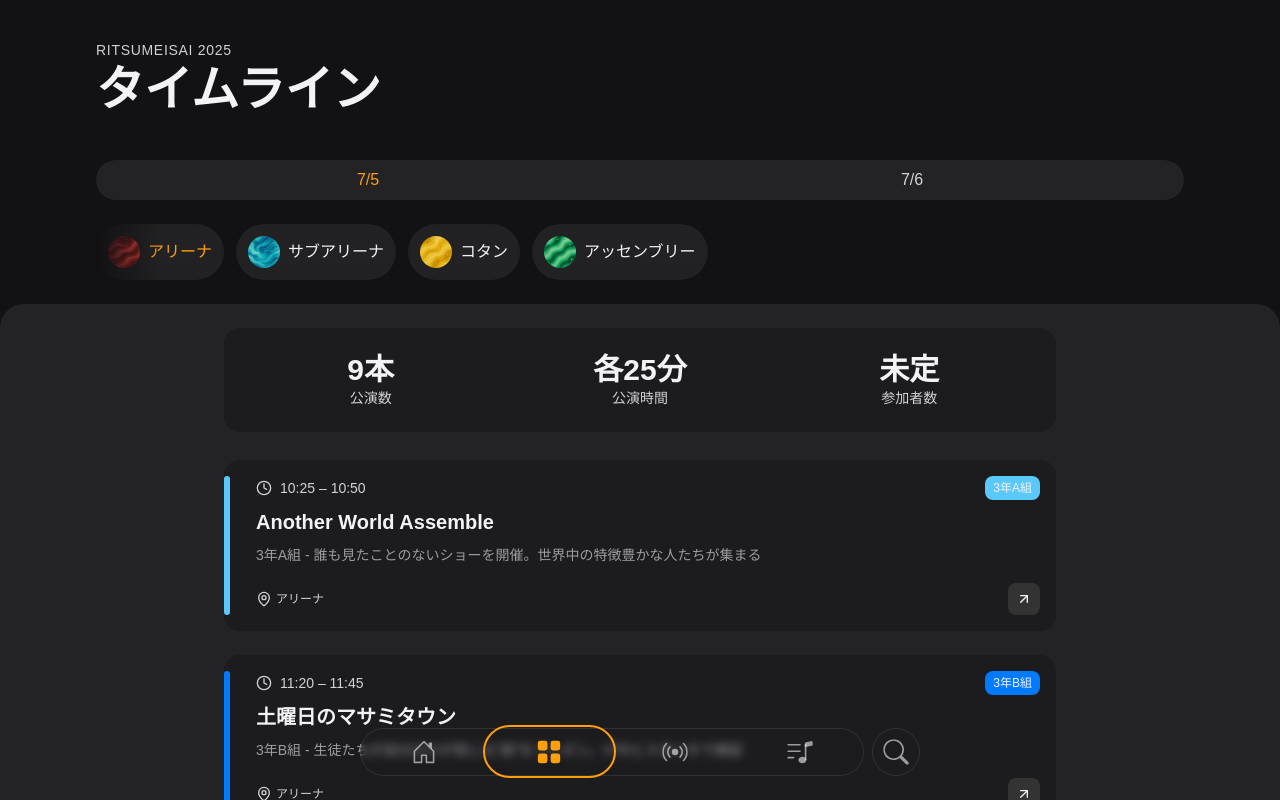
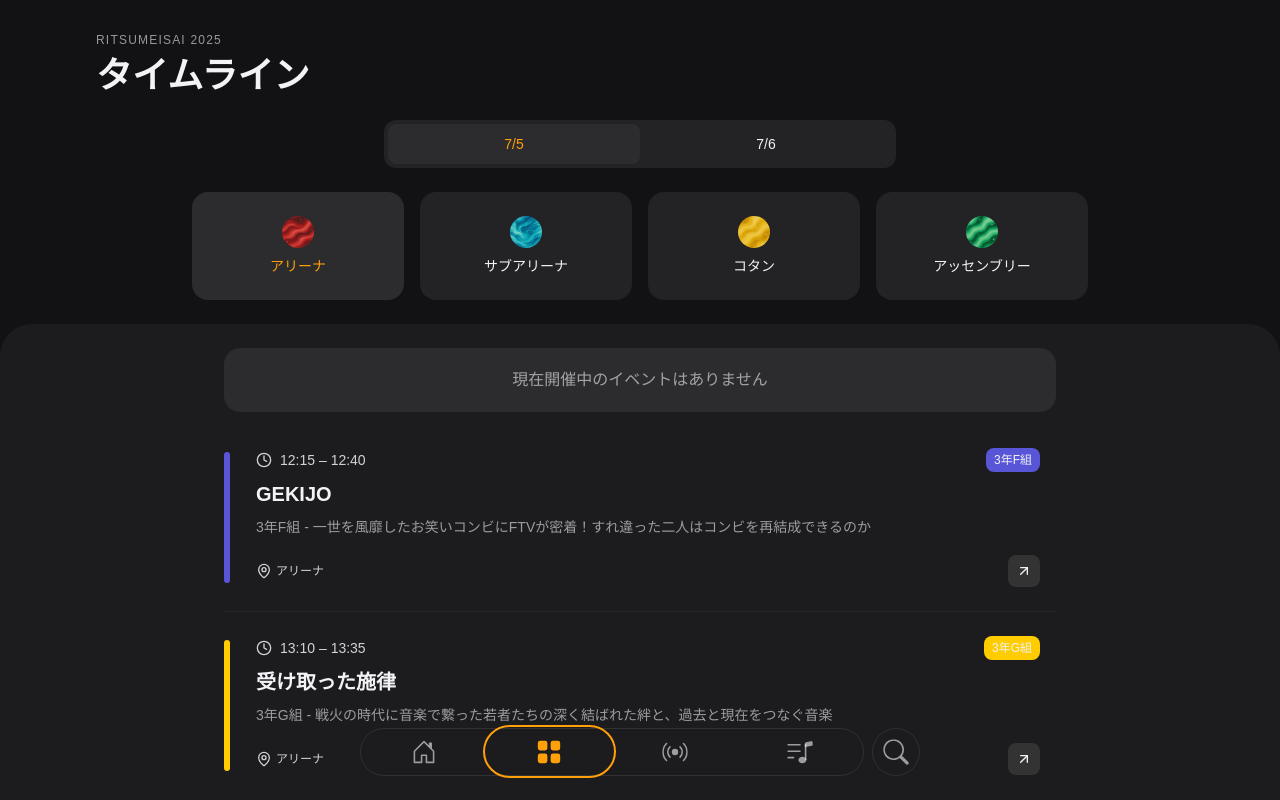
Before and after one commit to Rei2718/2025_ritsumeisai_v2.0, a Next.js app: page / in a window 1280 px wide. Both pictures are taken after a click on the tab 549 px from the left and 751 px from the top of the page. Shown: the top 800 px of the page. Built offline with nearby package versions, Linux system fonts and the light colour scheme; a web font is replaced by a local one.

Commit message:
6.30.5.25

```diff
--- a/components/timeline/Timeline.tsx
+++ b/components/timeline/Timeline.tsx
@@ -1,13 +1,12 @@
-"use client"
+"use client";
 
 import React, { useState, useMemo } from "react";
 import { motion, AnimatePresence } from "motion/react";
-import { TabDataTypes } from "@/components/timeline/types";
+import Image from "next/image";
+import { TabDataTypes, isEntryActive } from "@/components/timeline/types";
 import { TimelineData } from "@/components/timeline/TimelineData";
-import { TabButton } from "@/components/timeline/TabButton";
-import { StatsCard } from "@/components/timeline/StatsCard";
 import { TimelineEntry } from "@/components/timeline/TimelineEntry";
-import { dateOptions, DateOption } from "@/components/timeline/constants";
+import { dateOptions, DateOption, profileImages } from "@/components/timeline/constants";
 
 interface TimelineProps {
   data?: TabDataTypes[];
@@ -31,111 +30,237 @@ export const Timeline: React.FC<TimelineProps> = () => {
     [activeTab, filteredData]
   );
 
+  const activeEntries = useMemo(
+    () => currentTab.entries.filter((entry) => isEntryActive(entry)),
+    [currentTab.entries]
+  );
+
   return (
     <motion.div
-      className="overflow-hidden bg-[var(--bg-primary)]"
-      initial={{ opacity: 0, y: 20 }}
-      animate={{ opacity: 1, y: 0, transition: { duration: 0.5 } }}
-      exit={{ opacity: 0, y: -10, transition: { duration: 0.5 } }}
+      className="min-h-screen bg-[var(--bg-primary)]"
+      initial={{ opacity: 0 }}
+      animate={{ opacity: 1, transition: { duration: 0.3 } }}
     >
-      <section aria-labelledby="timeline-heading" className="w-full">
-        <div className="max-w-6xl mx-auto text-left px-4 md:px-6 lg:px-8">
+      {/* ヘッダーセクション */}
+      <section className="w-full">
+        <div className="max-w-6xl mx-auto px-4 md:px-6 lg:px-8">
+          {/* タイトルセクション */}
           <motion.div
-            className="py-10"
-            initial={{ opacity: 0, y: 20 }}
-            animate={{ opacity: 1, y: 0, transition: { duration: 0.5 } }}
-            exit={{ opacity: 0, y: -10, transition: { duration: 0.5 } }}
+            className="pt-8 pb-6"
+            initial={{ opacity: 0, y: 10 }}
+            animate={{ opacity: 1, y: 0, transition: { duration: 0.4, ease: "easeOut" } }}
           >
-            <span className="text-xs md:text-sm uppercase tracking-wider text-[var(--text-secondary)] block">
+            <span className="text-xs tracking-widest text-[var(--text-tertiary)] block mb-2">
               RITSUMEISAI 2025
             </span>
-            <h2 id="timeline-heading" className="text-3xl md:text-4xl lg:text-5xl font-bold text-[var(--text-primary)] leading-tight">
+            <h1 className="text-3xl md:text-4xl font-bold text-[var(--text-primary)]">
               タイムライン
-            </h2>
+            </h1>
           </motion.div>
 
-          {/* 日付スイッチャー */}
-          <div className="w-full flex bg-[var(--surface-secondary)] rounded-full overflow-hidden mb-6">
+          {/* 日付セグメントコントロール */}
+          <motion.div
+            className="relative mb-6 flex justify-center w-full"
+            initial={{ opacity: 0, y: 10 }}
+            animate={{ opacity: 1, y: 0, transition: { duration: 0.4, delay: 0.1, ease: "easeOut" } }}
+          >
+            <div className="w-full max-w-lg">
+              <div className="relative grid grid-cols-2 bg-[var(--surface-secondary)] rounded-xl p-1 w-full">
+                {/* 選択インジケーター */}
+                <motion.div
+                  className="absolute inset-y-1 w-[calc(50%-4px)] bg-[var(--bg-tertiary)] rounded-lg"
+                  initial={false}
+                  animate={{
+                    x: selectedDate === dateOptions[0] ? 4 : "calc(100% + 4px)",
+                  }}
+                  transition={{ type: "spring", stiffness: 500, damping: 35 }}
+                  style={{ zIndex: 1 }}
+                />
+                {/* 日付ボタン */}
                 {dateOptions.map((date) => (
                   <button
                     key={date}
                     onClick={() => setSelectedDate(date)}
-                className={`flex-1 py-2 text-center transition ${
+                    className={`relative z-10 py-2.5 text-center font-medium text-sm transition-colors duration-200 flex-1 ${
                       selectedDate === date
                             ? "text-[var(--brand-primary)]"
-                    : "text-[var(--text-secondary)]"
+                            : "text-[var(--text-primary)]"}
                     }`}
+                    style={{ minWidth: 0 }}
                   >
                     {date}
                   </button>
                 ))}
               </div>
+            </div>
+          </motion.div>
 
-          {/* ナビゲーションタブ */}
-          <nav role="tablist" aria-label="Event locations" className="relative">
-            <div className="overflow-x-auto scrollbar-hide mb-6">
-              <motion.ul
-                className="flex snap-x snap-mandatory"
-                initial={{ x: -50 }}
-                animate={{ x: 0, transition: { duration: 0.6 } }}
-                exit={{ x: -50, transition: { duration: 0.6 } }}
+          {/* タブナビゲーション */}
+          <motion.nav
+            role="tablist"
+            aria-label="会場選択"
+            initial={{ opacity: 0, y: 10 }}
+            animate={{ opacity: 1, y: 0, transition: { duration: 0.4, delay: 0.2, ease: "easeOut" } }}
+            className="w-full my-6"
+          >
+            <div className="w-full max-w-4xl mx-auto">
+              <motion.div className="w-full">
+                <div
+                  className="
+                    grid
+                    grid-cols-2
+                    md:grid-cols-4
+                    gap-4
+                    w-full
+                  "
                 >
                   {filteredData.map((tab, idx) => (
-                  <TabButton
+                    <motion.button
                       key={tab.id}
-                    tab={tab}
-                    isActive={activeTab === tab.id}
+                      role="tab"
+                      aria-selected={activeTab === tab.id}
+                      aria-controls={`panel-${tab.id}`}
+                      id={`tab-${tab.id}`}
                       onClick={() => setActiveTab(tab.id)}
-                    index={idx}
+                      initial={{ opacity: 0, scale: 0.95 }}
+                      animate={{
+                        opacity: 1,
+                        scale: 1,
+                        transition: {
+                          duration: 0.3,
+                          delay: 0.3 + idx * 0.05,
+                          ease: "easeOut"
+                        }
+                      }}
+                      whileTap={{ scale: 0.97 }}
+                      className={`relative group w-full h-full flex flex-col items-center justify-center
+                        rounded-2xl px-2 py-6 transition-all duration-200
+                        ${
+                          activeTab === tab.id
+                            ? "bg-[var(--bg-tertiary)]"
+                            : "bg-[var(--surface-secondary)] hover:bg-[var(--surface-hover)]"
+                        }`}
+                      style={{
+                        minHeight: "92px",
+                      }}
+                    >
+                      {/* アクティブインジケーター */}
+                      {activeTab === tab.id && (
+                        <motion.div
+                          layoutId="activeTab"
+                          className="absolute inset-0 rounded-2xl"
+                          transition={{ type: "spring", stiffness: 500, damping: 35 }}
                         />
+                      )}
+                      <div className="relative flex flex-col items-center z-10">
+                        <div className="mb-2">
+                          <Image
+                            src={profileImages[idx % 4]}
+                            alt=""
+                            width={32}
+                            height={32}
+                            className="w-8 h-8 rounded-full object-cover"
+                          />
+                        </div>
+                        <span className={`text-sm font-medium transition-colors duration-200
+                          ${activeTab === tab.id
+                            ? "text-[var(--brand-primary)]"
+                            : "text-[var(--text-primary)]"}
+                        `}>
+                          {tab.title}
+                        </span>
+                      </div>
+                    </motion.button>
                   ))}
-              </motion.ul>
                 </div>
-            {/* 左側のフェード効果 */}
-            <div
-              className="absolute left-0 top-0 bottom-0 w-8 md:w-12 lg:w-16 pointer-events-none z-10"
-              style={{
-                background: `linear-gradient(to right, var(--bg-primary), transparent)`
-              }}
-            />
-            {/* 右側のフェード効果 */}
-            <div
-              className="absolute right-0 top-0 bottom-0 w-8 md:w-12 lg:w-16 pointer-events-none z-10"
-              style={{
-                background: `linear-gradient(to left, var(--bg-primary), transparent)`
-              }}
-            />
-          </nav>
+              </motion.div>
+            </div>
+          </motion.nav>
         </div>
       </section>
 
-      <main className="w-full bg-[var(--surface-secondary)] rounded-t-3xl pb-16">
-        <div className="max-w-4xl mx-auto px-4 md:px-6 lg:px-8 py-6 space-y-6">
+      {/* メインコンテンツ */}
+      <main className="w-full mt-6">
         <motion.div
-            className="grid grid-cols-3 gap-6 p-6 rounded-2xl mb-4 text-center bg-[var(--bg-secondary)]"
+          className="bg-[var(--bg-secondary)] rounded-t-[2rem] min-h-[calc(100vh-280px)]"
           initial={{ opacity: 0, y: 20 }}
-            animate={{ opacity: 1, y: 0, transition: { duration: 0.5 } }}
-            exit={{ opacity: 0, y: -10, transition: { duration: 0.5 } }}
+          animate={{ opacity: 1, y: 0, transition: { duration: 0.4, delay: 0.3, ease: "easeOut" } }}
         >
-            <StatsCard label="公演数" value={currentTab.stats.sessions} />
-            <StatsCard label="公演時間" value={currentTab.stats.duration} />
-            <StatsCard label="参加者数" value={currentTab.stats.attendees} />
+          <div className="max-w-4xl mx-auto px-4 md:px-6 lg:px-8 py-6">
+            {/* 現在アクティブなイベントのセクション */}
+            <section className="mb-6">
+              <motion.div
+                className="rounded-2xl bg-[var(--surface-secondary)] py-5 px-4 text-center flex flex-col items-center justify-center min-h-[64px]"
+                initial={{ opacity: 0, y: 10 }}
+                animate={{ opacity: 1, y: 0, transition: { duration: 0.4, delay: 0.28, ease: "easeOut" } }}
+              >
+                {activeEntries.length > 0 ? (
+                  <>
+                    <span className="text-md font-bold text-[var(--brand-primary)] mb-2 tracking-wide">現在開催中のイベント</span>
+                    {/* 複数でも全部表示したいならmapに変更 */}
+                    {activeEntries.map((item) => (
+                      <div key={item.title + item.startTime} className="w-full flex justify-center text-left">
+                        <TimelineEntry item={item} />
+                      </div>
+                    ))}
+                  </>
+                ) : (
+                  <p className="text-[var(--text-tertiary)]">
+                    現在開催中のイベントはありません
+                  </p>
+                )}
               </motion.div>
+            </section>
 
+            {/* タイムラインエントリー（区切り線付き） */}
             <AnimatePresence mode="wait">
               <motion.div
                 role="tabpanel"
                 id={`tabpanel-${activeTab}`}
-              initial={{ opacity: 0, y: 20 }}
-              animate={{ opacity: 1, y: 0, transition: { duration: 0.5 } }}
-              exit={{ opacity: 0, y: -10, transition: { duration: 0.5 } }}
+                key={activeTab}
+                initial={{ opacity: 0 }}
+                animate={{ opacity: 1, transition: { duration: 0.3 } }}
+                exit={{ opacity: 0, transition: { duration: 0.2 } }}
+                className="space-y-3 pb-16"
               >
-              {currentTab.entries.map((item) => (
-                <TimelineEntry key={item.title + item.startTime} item={item} />
-              ))}
+                {currentTab.entries.length > 0 ? (
+                  currentTab.entries.map((item, idx) => (
+                    <React.Fragment key={`${item.title}-${item.startTime}`}>
+                      <motion.div
+                        initial={{ opacity: 0, y: 10 }}
+                        animate={{
+                          opacity: 1,
+                          y: 0,
+                          transition: {
+                            duration: 0.3,
+                            delay: 0.6 + (idx * 0.05),
+                            ease: "easeOut"
+                          }
+                        }}
+                      >
+                        <TimelineEntry item={item} />
+                      </motion.div>
+                      {/* 最後以外に区切り線 */}
+                      {idx !== currentTab.entries.length - 1 && (
+                        <div className="w-full h-px my-3 bg-[var(--surface-hover)] opacity-50" />
+                      )}
+                    </React.Fragment>
+                  ))
+                ) : (
+                  <motion.div
+                    initial={{ opacity: 0 }}
+                    animate={{ opacity: 1, transition: { duration: 0.3, delay: 0.6 } }}
+                    className="text-center py-12"
+                  >
+                    <p className="text-[var(--text-tertiary)]">
+                      この日程の公演はありません
+                    </p>
+                  </motion.div>
+                )}
               </motion.div>
             </AnimatePresence>
           </div>
+        </motion.div>
       </main>
     </motion.div>
   );
--- a/components/timeline/TimelineData.tsx
+++ b/components/timeline/TimelineData.tsx
@@ -13,27 +13,27 @@ export const TimelineData: TabDataTypes[] = [
     },
     entries: [
       {
-        startTime: "10:25",
-        endTime: "10:50",
+        startTime: "4:25",
+        endTime: "15:50",
         title: "Another World Assemble",
         description: "3年A組 - 誰も見たことのないショーを開催。世界中の特徴豊かな人たちが集まる",
         labels: ["高校3年", "7/5"],
         location: "アリーナ",
         pointColor: "point_1" as PointColor,
-        date: "7/5",
+        date: "6/30",
         classroom: "3年A組",
         pr: undefined,
         poster: undefined
       },
       {
-        startTime: "11:20",
+        startTime: "4:20",
         endTime: "11:45",
         title: "土曜日のマサミタウン",
         description: "3年B組 - 生徒たちが自分だけが信じる\"説\"をプレゼン。VTRとスタジオで検証",
         labels: ["高校3年", "7/5"],
         location: "アリーナ",
         pointColor: "point_2" as PointColor,
-        date: "7/5",
+        date: "6/30",
         classroom: "3年B組",
         pr: undefined,
         poster: undefined
--- a/components/timeline/TimelineEntry.tsx
+++ b/components/timeline/TimelineEntry.tsx
@@ -19,13 +19,13 @@ export const TimelineEntry: React.FC<TimelineEntryProps> = ({ item }) => (
   >
     <div className="py-3">
       <motion.div
-        className="relative bg-[var(--bg-secondary)] rounded-2xl p-4 pl-8"
+        className="relative bg-[var(--bg-secondary)] rounded-2xl pr-4 pl-8"
         initial={{ scale: 0.95, opacity: 0 }}
         animate={{ scale: 1, opacity: 1, transition: { duration: 0.4 } }}
         exit={{ scale: 0.95, opacity: 0, transition: { duration: 0.4 } }}
       >
         <span
-          className="absolute left-0 w-[6px] top-4 bottom-4 rounded-full"
+          className="absolute left-0 w-[6px] top-1 bottom-1 rounded-full"
           style={{ backgroundColor: `var(--${item.pointColor})` }}
           aria-hidden="true"
         />
--- a/components/timeline/types.ts
+++ b/components/timeline/types.ts
@@ -27,3 +27,14 @@ export interface TabDataTypes {
   };
   entries: TimelineDataTypes[];
 }
+
+export function isEntryActive(entry: TimelineDataTypes): boolean {
+  const now = new Date();
+  const [month, day] = entry.date.split("/").map(Number);
+  const [startH, startM] = entry.startTime.split(":").map(Number);
+  const [endH, endM] = entry.endTime.split(":").map(Number);
+  const year = now.getFullYear();
+  const start = new Date(year, month - 1, day, startH, startM, 0);
+  const end = new Date(year, month - 1, day, endH, endM, 0);
+  return now >= start && now <= end;
+}
```
Lines whose indentation alone changed are shown as unchanged.
